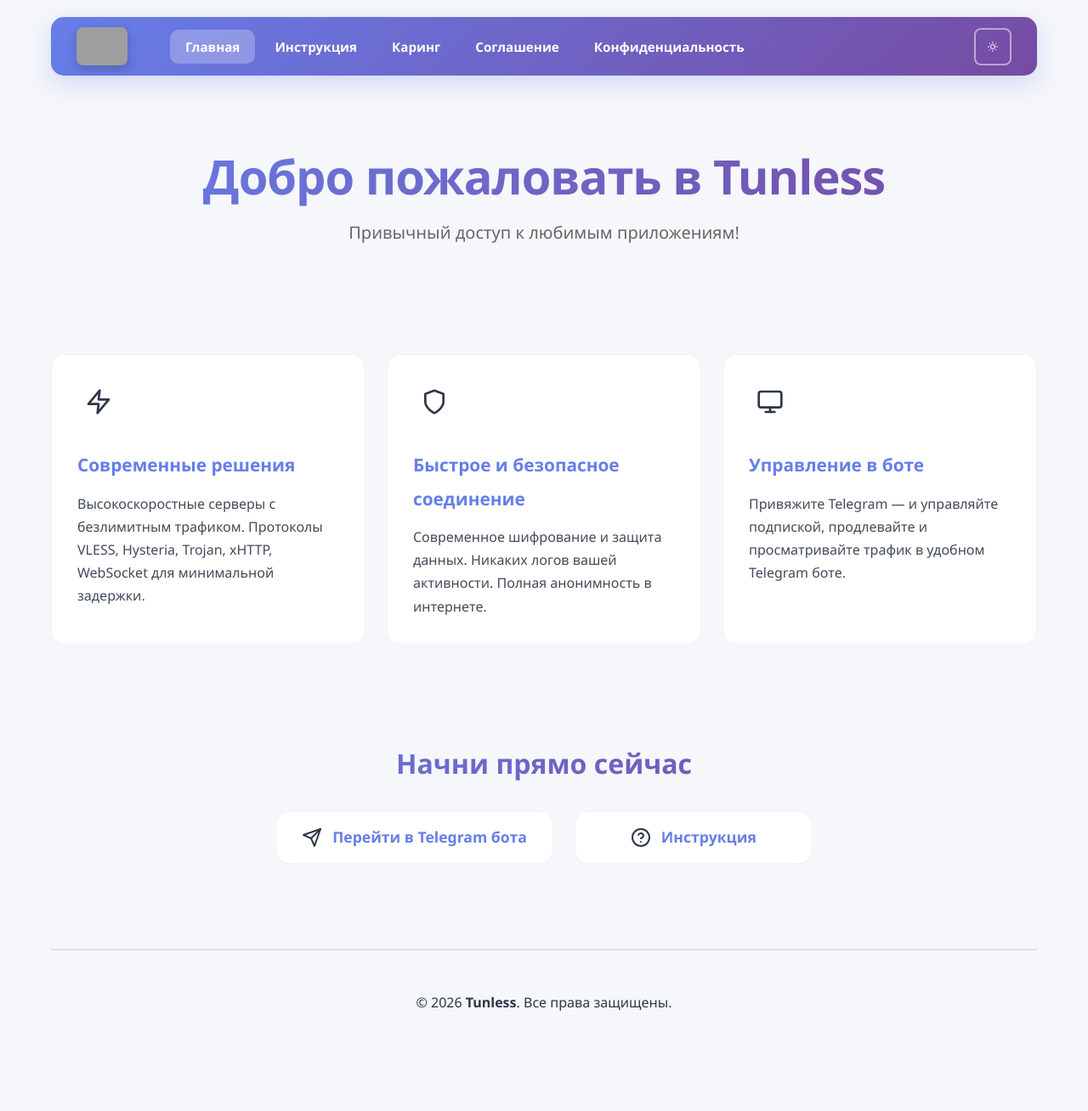
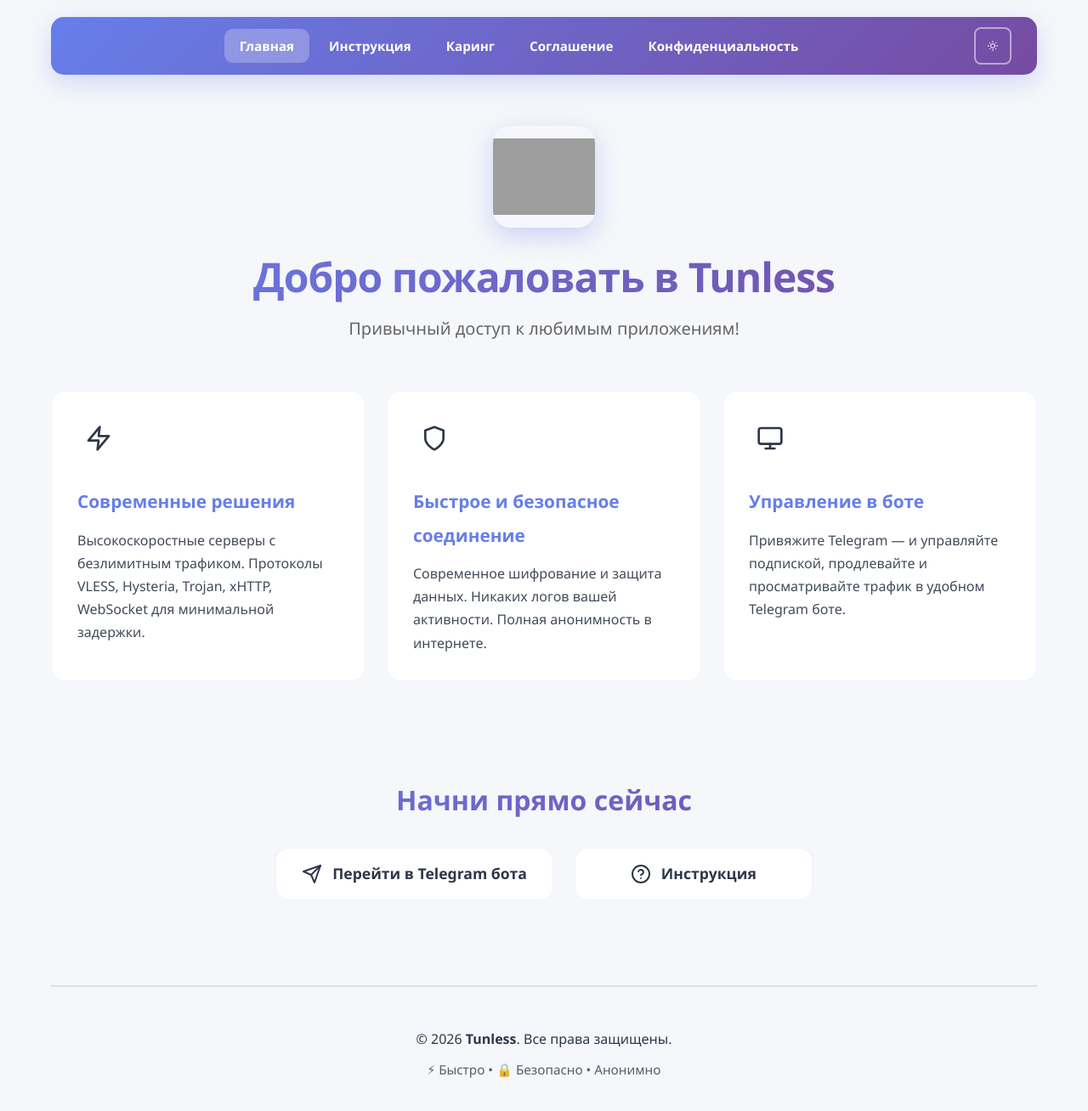
Before and after one commit to Michael-K-cloud/Tunless_Modern, a Jekyll site: the page built from index.md, in a window 1280 px wide and 1339 px high. Shown: the top 1308 px of the window at 85% size. Built offline with Jekyll 4.4.1, drawn with Linux system fonts in a browser that asks for light colours; grey boxes are pictures that could not be loaded.

Commit message:
Update default.html

```diff
--- a/_layouts/default.html
+++ b/_layouts/default.html
@@ -65,29 +65,8 @@
         }
 
         @keyframes slideDown {
-            from {
-                opacity: 0;
-                transform: translateY(-30px);
-            }
-            to {
-                opacity: 1;
-                transform: translateY(0);
-            }
-        }
-
-        .logo {
-            height: 45px;
-            width: auto;
-            display: flex;
-            align-items: center;
-            margin-right: 15px;
-        }
-
-        .logo img {
-            height: 100%;
-            width: auto;
-            border-radius: 8px;
-            box-shadow: 0 4px 12px rgba(0, 0, 0, 0.2);
+            from { opacity: 0; transform: translateY(-30px); }
+            to { opacity: 1; transform: translateY(0); }
         }
 
         .nav-links {
@@ -95,7 +74,7 @@
             gap: 5px;
             flex-wrap: wrap;
             flex: 1;
-            margin-left: 20px;
+            justify-content: center;
         }
 
         nav a {
@@ -126,13 +105,8 @@
             transform: translateY(-3px);
         }
 
-        nav a:hover::before {
-            width: 70%;
-        }
-
-        nav a.active {
-            background: rgba(255, 255, 255, 0.25);
-        }
+        nav a:hover::before { width: 70%; }
+        nav a.active { background: rgba(255, 255, 255, 0.25); }
 
         .theme-toggle {
             background: transparent;
@@ -156,57 +130,41 @@
             transform: scale(1.08);
         }
 
-        .theme-toggle:active {
-            transform: scale(0.95);
-        }
-
-        /* SVG Icons */
         .sun-icon, .moon-icon {
             width: 24px;
             height: 24px;
             transition: opacity 0.3s ease;
         }
 
-        .sun-icon {
-            opacity: 1;
-        }
+        .sun-icon { opacity: 1; }
+        .sun-icon.hidden { opacity: 0; position: absolute; }
+        .moon-icon { opacity: 0; position: absolute; }
+        .moon-icon.visible { opacity: 1; position: static; }
 
-        .sun-icon.hidden {
-            opacity: 0;
-            position: absolute;
-        }
-
-        .moon-icon {
-            opacity: 0;
-            position: absolute;
-        }
-
-        .moon-icon.visible {
-            opacity: 1;
-            position: static;
-        }
-
-        /* Hero Section */
+        /* Hero Section (только для главной) */
         .hero {
             text-align: center;
-            margin-bottom: 60px;
-            padding: 40px 20px;
+            margin-bottom: 40px;
+            padding: 20px;
             animation: fadeInUp 0.8s ease 0.2s both;
         }
 
-        @keyframes fadeInUp {
-            from {
-                opacity: 0;
-                transform: translateY(30px);
-            }
-            to {
-                opacity: 1;
-                transform: translateY(0);
-            }
+        .hero-logo {
+            width: 120px;
+            height: 120px;
+            object-fit: contain;
+            margin-bottom: 20px;
+            border-radius: 20px;
+            box-shadow: 0 10px 30px rgba(102, 126, 234, 0.3);
+            animation: scaleInDown 0.8s cubic-bezier(0.34, 1.56, 0.64, 1);
+        }
+
+        @media (max-width: 768px) {
+            .hero-logo { width: 80px; height: 80px; }
         }
 
         .hero h1 {
-            font-size: 3.5em;
+            font-size: 3em;
             font-weight: 800;
             margin-bottom: 15px;
             background: linear-gradient(135deg, var(--primary) 0%, var(--primary-dark) 100%);
@@ -217,26 +175,37 @@
             animation: scaleInDown 0.8s cubic-bezier(0.34, 1.56, 0.64, 1);
         }
 
-        @keyframes scaleInDown {
-            from {
-                opacity: 0;
-                transform: scale(0.8);
-            }
-            to {
-                opacity: 1;
-                transform: scale(1);
-            }
-        }
-
-        .hero p {
+        .hero-subtitle {
             font-size: 1.25em;
             color: #666;
-            margin-bottom: 30px;
+            margin-top: 15px;
             animation: fadeInUp 0.8s ease 0.4s both;
         }
 
-        body.dark-mode .hero p {
-            color: #aaa;
+        body.dark-mode .hero-subtitle { color: #aaa; }
+
+        /* Page Title (для всех страниц кроме главной) */
+        .page-title {
+            font-size: 2.5em;
+            font-weight: 800;
+            margin-bottom: 30px;
+            text-align: center;
+            background: linear-gradient(135deg, var(--primary) 0%, var(--primary-dark) 100%);
+            -webkit-background-clip: text;
+            -webkit-text-fill-color: transparent;
+            background-clip: text;
+            letter-spacing: -1px;
+            animation: scaleInDown 0.8s cubic-bezier(0.34, 1.56, 0.64, 1);
+        }
+
+        @keyframes fadeInUp {
+            from { opacity: 0; transform: translateY(30px); }
+            to { opacity: 1; transform: translateY(0); }
+        }
+
+        @keyframes scaleInDown {
+            from { opacity: 0; transform: scale(0.8); }
+            to { opacity: 1; transform: scale(1); }
         }
 
         /* Content */
@@ -275,23 +244,12 @@
             font-weight: 600;
         }
 
-        .content ul, .content ol {
-            margin-left: 30px;
-            margin-bottom: 25px;
-        }
+        .content ul, .content ol { margin-left: 30px; margin-bottom: 25px; }
+        .content li { margin-bottom: 15px; transition: all 0.3s ease; padding-left: 10px; }
+        .content li:hover { padding-left: 20px; color: var(--primary); }
 
-        .content li {
-            margin-bottom: 15px;
-            transition: all 0.3s ease;
-            padding-left: 10px;
-        }
-
-        .content li:hover {
-            padding-left: 20px;
-            color: var(--primary);
-        }
-
-        .content a {
+        /* Ссылки в контенте (исключая CTA-кнопки) */
+        .content a:not(.cta-button) {
             color: var(--primary);
             text-decoration: none;
             font-weight: 600;
@@ -300,7 +258,7 @@
             padding-bottom: 2px;
         }
 
-        .content a::after {
+        .content a:not(.cta-button)::after {
             content: '';
             position: absolute;
             bottom: -2px;
@@ -311,100 +269,8 @@
             transition: width 0.3s ease;
         }
 
-        .content a:hover {
-            color: var(--primary-dark);
-        }
-
-        .content a:hover::after {
-            width: 100%;
-        }
-
-        /* Step/Card Blocks */
-        .step {
-            background: var(--card-light);
-            border-radius: 15px;
-            padding: 30px;
-            margin: 25px 0;
-            border: 2px solid transparent;
-            transition: all 0.3s cubic-bezier(0.4, 0, 0.2, 1);
-            animation: slideInLeft 0.6s ease;
-            position: relative;
-            overflow: hidden;
-        }
-
-        body.dark-mode .step {
-            background: var(--card-dark);
-        }
-
-        .step::before {
-            content: '';
-            position: absolute;
-            top: 0;
-            left: -100%;
-            width: 100%;
-            height: 100%;
-            background: linear-gradient(90deg, transparent, rgba(102, 126, 234, 0.1), transparent);
-            transition: left 0.5s ease;
-        }
-
-        .step:hover::before {
-            left: 100%;
-        }
-
-        @keyframes slideInLeft {
-            from {
-                opacity: 0;
-                transform: translateX(-40px);
-            }
-            to {
-                opacity: 1;
-                transform: translateX(0);
-            }
-        }
-
-        .step:hover {
-            transform: translateY(-8px);
-            box-shadow: 0 20px 40px rgba(102, 126, 234, 0.2);
-            border-color: var(--primary);
-        }
-
-        body.dark-mode .step:hover {
-            box-shadow: 0 20px 40px rgba(102, 126, 234, 0.15);
-        }
-
-        .step h3 {
-            color: var(--primary);
-            margin-top: 0;
-            margin-bottom: 15px;
-            display: flex;
-            align-items: center;
-            gap: 12px;
-            font-size: 1.4em;
-        }
-
-        .step-number {
-            display: inline-flex;
-            align-items: center;
-            justify-content: center;
-            width: 40px;
-            height: 40px;
-            background: linear-gradient(135deg, var(--primary), var(--primary-dark));
-            color: white;
-            border-radius: 50%;
-            font-weight: 800;
-            font-size: 1.1em;
-            box-shadow: 0 4px 15px rgba(102, 126, 234, 0.3);
-            animation: pulse 2s infinite;
-        }
-
-        @keyframes pulse {
-            0%, 100% {
-                box-shadow: 0 4px 15px rgba(102, 126, 234, 0.3);
-            }
-            50% {
-                box-shadow: 0 4px 25px rgba(102, 126, 234, 0.6);
-            }
-        }
+        .content a:not(.cta-button):hover { color: var(--primary-dark); }
+        .content a:not(.cta-button):hover::after { width: 100%; }
 
         /* Card Grid */
         .card-grid {
@@ -434,16 +298,8 @@
             border-color: var(--primary);
         }
 
-        .card h3 {
-            margin-top: 0;
-            margin-bottom: 12px;
-            color: var(--primary);
-        }
-
-        .card p {
-            margin: 0;
-            line-height: 1.6;
-        }
+        .card h3 { margin-top: 0; margin-bottom: 12px; color: var(--primary); }
+        .card p { margin: 0; line-height: 1.6; }
 
         /* Button */
         .btn {
@@ -459,32 +315,11 @@
             cursor: pointer;
             font-size: 1em;
             box-shadow: 0 8px 20px rgba(102, 126, 234, 0.3);
-            position: relative;
-            overflow: hidden;
-        }
-
-        .btn::before {
-            content: '';
-            position: absolute;
-            top: 0;
-            left: -100%;
-            width: 100%;
-            height: 100%;
-            background: rgba(255, 255, 255, 0.2);
-            transition: left 0.3s ease;
-        }
-
-        .btn:hover::before {
-            left: 100%;
         }
 
         .btn:hover {
             transform: translateY(-4px);
             box-shadow: 0 12px 30px rgba(102, 126, 234, 0.4);
-        }
-
-        .btn:active {
-            transform: translateY(-2px);
         }
 
         /* Code Block */
@@ -495,17 +330,9 @@
             padding: 20px;
             overflow-x: auto;
             margin: 25px 0;
-            transition: all 0.3s ease;
         }
 
-        body.dark-mode pre {
-            background: var(--card-dark);
-            border-color: #444;
-        }
-
-        pre:hover {
-            box-shadow: 0 15px 35px rgba(102, 126, 234, 0.15);
-        }
+        body.dark-mode pre { background: var(--card-dark); border-color: #444; }
 
         code {
             font-family: 'Fira Code', 'Monaco', monospace;
@@ -522,14 +349,8 @@
             animation: fadeInUp 0.8s ease 0.5s both;
         }
 
-        body.dark-mode .footer {
-            border-top-color: #444;
-        }
-
-        .footer p {
-            margin: 10px 0;
-            font-weight: 500;
-        }
+        body.dark-mode .footer { border-top-color: #444; }
+        .footer p { margin: 10px 0; font-weight: 500; }
 
         .footer a {
             color: var(--primary);
@@ -545,76 +366,32 @@
 
         /* Responsive */
         @media (max-width: 768px) {
-            .container {
-                padding: 15px;
-            }
-
-            nav {
-                flex-direction: column;
-                align-items: stretch;
-                position: static;
-            }
-
-            .nav-links {
-                width: 100%;
-                justify-content: space-around;
-                margin-left: 0;
-            }
-
-            .theme-toggle {
-                width: 100%;
-            }
-
-            .hero h1 {
-                font-size: 2.2em;
-            }
-
-            .hero p {
-                font-size: 1.1em;
-            }
-
-            .content h2 {
-                font-size: 1.8em;
-            }
-
-            .content h3 {
-                font-size: 1.3em;
-            }
-
-            .card-grid {
-                grid-template-columns: 1fr;
-            }
+            .container { padding: 15px; }
+            nav { flex-direction: column; align-items: stretch; position: static; }
+            .nav-links { width: 100%; justify-content: space-around; }
+            .theme-toggle { width: 100%; }
+            .hero h1 { font-size: 2.2em; }
+            .hero-subtitle { font-size: 1.1em; }
+            .page-title { font-size: 2em; }
+            .content h2 { font-size: 1.8em; }
+            .content h3 { font-size: 1.3em; }
+            .card-grid { grid-template-columns: 1fr; }
         }
 
         /* Scrollbar */
-        ::-webkit-scrollbar {
-            width: 12px;
-        }
-
-        ::-webkit-scrollbar-track {
-            background: var(--bg-light);
-        }
-
-        body.dark-mode ::-webkit-scrollbar-track {
-            background: var(--bg-dark);
-        }
-
+        ::-webkit-scrollbar { width: 12px; }
+        ::-webkit-scrollbar-track { background: var(--bg-light); }
+        body.dark-mode ::-webkit-scrollbar-track { background: var(--bg-dark); }
         ::-webkit-scrollbar-thumb {
             background: linear-gradient(135deg, var(--primary), var(--primary-dark));
             border-radius: 6px;
         }
-
-        ::-webkit-scrollbar-thumb:hover {
-            background: var(--primary-dark);
-        }
+        ::-webkit-scrollbar-thumb:hover { background: var(--primary-dark); }
     </style>
 </head>
 <body>
     <div class="container">
         <nav>
-            <div class="logo">
-                <img src="/Tunless_Modern/assets/images/logo_640x640.GIF" alt="Tunless">
-            </div>
             <div class="nav-links">
                 {% for link in site.nav_links %}
                     <a href="{{ link.url }}" {% if page.url == link.url %}class="active"{% endif %}>{{ link.title }}</a>
@@ -638,10 +415,15 @@
             </button>
         </nav>
 
-        <div class="hero">
-            <h1>{{ page.title }}</h1>
-            {% if page.subtitle %}<p>{{ page.subtitle }}</p>{% endif %}
-        </div>
+        {% if page.url == '/' %}
+            <div class="hero">
+                <img src="/Tunless_Modern/assets/images/logo_640x640.GIF" alt="Tunless Logo" class="hero-logo">
+                <h1>{{ page.title }}</h1>
+                {% if page.subtitle %}<p class="hero-subtitle">{{ page.subtitle }}</p>{% endif %}
+            </div>
+        {% else %}
+            <h1 class="page-title">{{ page.title }}</h1>
+        {% endif %}
 
         <div class="content">
             {{ content }}
@@ -649,17 +431,15 @@
 
         <div class="footer">
             <p>© <script>document.write(new Date().getFullYear())</script> <strong>Tunless</strong>. Все права защищены.</p>
-
+            <p style="font-size: 0.95em; margin-top: 15px; opacity: 0.8;">⚡ Быстро • 🔒 Безопасно •  Анонимно</p>
         </div>
     </div>
 
     <script>
-        // Dark Mode Toggle
         const themeToggle = document.getElementById('themeToggle');
         const sunIcon = document.querySelector('.sun-icon');
         const moonIcon = document.querySelector('.moon-icon');
 
-        // Проверяем сохраненное предпочтение
         const isDarkMode = localStorage.getItem('darkMode') === 'true';
         if (isDarkMode) {
             document.body.classList.add('dark-mode');
```
Also changed, not shown: other parts of _layouts/default.html (+2 -11 lines).
